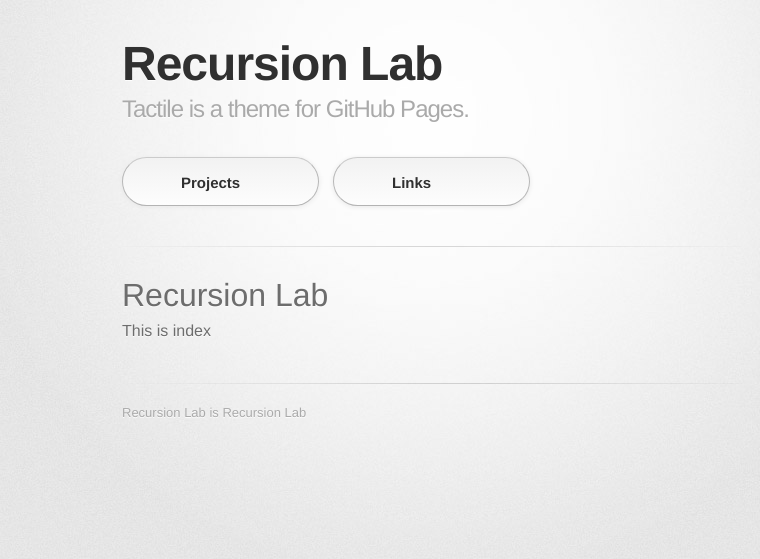
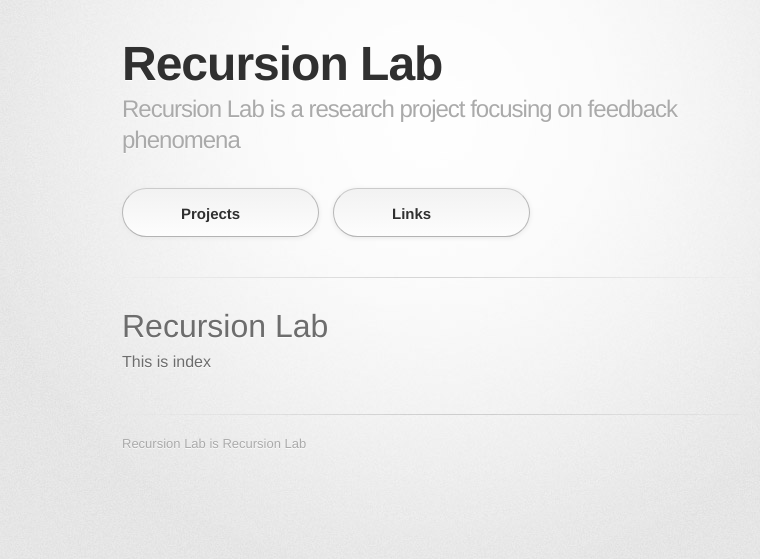
Before and after one commit to gnozo/recursionlab, a Jekyll site: the page built from index.md, in a window 1280 px wide. Shown: the top 559 px of the page, without its empty margins (208-968 px from the left). Built offline with Jekyll 4.4.1, drawn with Linux system fonts in a browser that asks for light colours; some web fonts are replaced; our own code applies the rules of GitHub Pages for plain Markdown files.

Commit message:
Update default.html

```diff
--- a/_layouts/default.html
+++ b/_layouts/default.html
@@ -19,7 +19,7 @@
 
         <header>
           <h1>{{ page.title | default: site.title | default: site.github.repository_name }}</h1>
-          <h2>{{ page.description | default: site.description | default: site.github.project_tagline }}</h2>
+          <h2>Recursion Lab is a research project focusing on feedback phenomena</h2>
         </header>
         <section id="downloads" class="clearfix">
           <a href="http://www.recursionlab.com/projects.html" class="button"><span>Projects</span></a>
```
